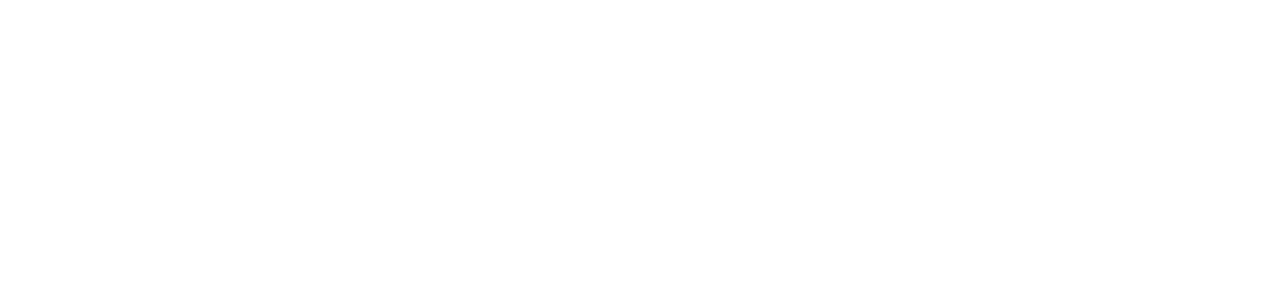
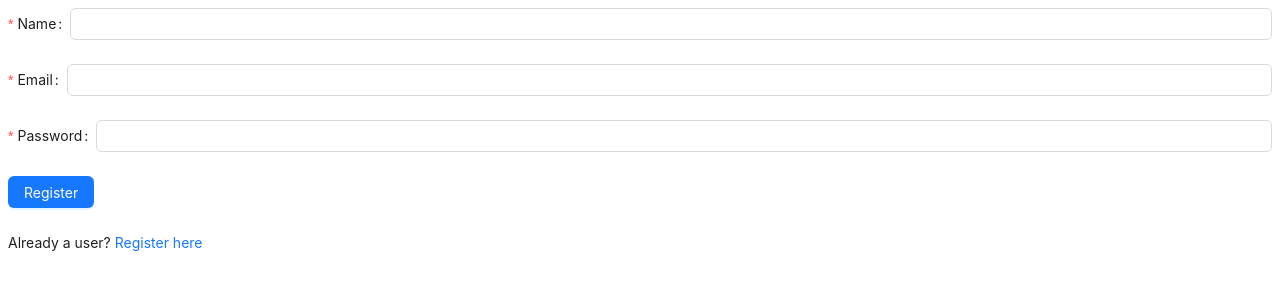
Before and after one commit to sahaj9897/AVISHKAR-2K24, a React (Vite) app in the folder vite-project/: page /RegisterPatient in a window 1280 px wide. Before the commit this address had no page. Shown: the top 300 px of the page. Built offline with nearby package versions, Linux system fonts and the light colour scheme.

Commit message:
database setup begins

```diff
--- a/vite-project/src/App.jsx
+++ b/vite-project/src/App.jsx
@@ -5,7 +5,8 @@
 import './App.css';
 import HomePage from "./pages/HomePage.jsx";
 import Login from "./pages/login.jsx";
-import Register from "./pages/RegisterDoctor.jsx"
+import RegisterDoctor from "./pages/RegisterDoctor.jsx"
+import RegisterPatient from './pages/RegisterPatient.jsx';
 
 function App() {
   return(
@@ -14,7 +15,8 @@
     <Routes>
       <Route path='/' element={<HomePage/>}></Route>
       <Route path='/login' element={<Login/>}></Route>
-      <Route path='/RegisterDoctor' element={<Register></Register>}></Route>
+      <Route path='/RegisterDoctor' element={<RegisterDoctor></RegisterDoctor>}></Route>
+      <Route path='/RegisterPatient' element={<RegisterPatient></RegisterPatient>}></Route>
     </Routes>
     </BrowserRouter>
     </>
--- a/vite-project/src/pages/RegisterDoctor.jsx
+++ b/vite-project/src/pages/RegisterDoctor.jsx
@@ -1,30 +1,38 @@
-import React from 'react'
-import {Form,Input} from 'antd';
-import '../styles/RegisterDoctor.css';
+import React from 'react';
+import { Form, Input, Button } from 'antd';
+import '../styles/RegisterPatient.css';
 import { Link } from 'react-router-dom';
+import { Userschema } from '../server/validator';
 
-const  RegisterDoctor = () => {
-  function onFinishHandler(values){
-    console.log(values)
-  }
+const RegisterDoctor = () => {
+  const onFinishHandler = async (values) => {
+    try {
+      await Userschema.parse(values);
+      console.log('Form values:', values);
+    } catch (error) {
+      console.error('Validation error:', error.errors);
+    }
+  };
+
   return (
     <div className='FormContainer'>
       <Form layout="horizontal" onFinish={onFinishHandler}>
-      <Form.Item label="Name">
-          <Input type="text" required></Input>
+        <Form.Item label="Name" name="Name" rules={[{ required: true, message: 'Name is required' }]}>
+          <Input type="text" />
         </Form.Item>
-        <Form.Item label="Email">
-          <Input type="text" required></Input>
+        <Form.Item label="Email" name="Email" rules={[{ type: 'email', message: 'Invalid email format' }, { required: true, message: 'Email is required' }]}>
+          <Input type="text" />
         </Form.Item>
-        <Form.Item label="Password">
-          <Input type="password" required></Input>
+        <Form.Item label="Password" name="Password" rules={[{ required: true, message: 'Password is required' }, { min: 8, message: 'Minimum 8 characters required' }]}>
+          <Input type="password" />
         </Form.Item>
-        <button type='submit'>Register</button>
-        <p>Already a user?</p>
-        <Link to="/login">Login here</Link>
+        <Form.Item>
+          <Button type='primary' htmlType='submit'>Register</Button>
+        </Form.Item>
+        <p>Already a user? <Link to="/login">Register here</Link></p>
       </Form>
     </div>
-  )
-}
+  );
+};
 
-export default RegisterDoctor
+export default RegisterDoctor;
--- a/vite-project/src/pages/RegisterPatient.jsx
+++ b/vite-project/src/pages/RegisterPatient.jsx
@@ -1,9 +1,38 @@
-import React from 'react'
+import React from 'react';
+import { Form, Input, Button } from 'antd';
+import '../styles/RegisterPatient.css';
+import { Link } from 'react-router-dom';
+import { Userschema } from '../server/validator';
 
-const  RegisterPatient = () => {
+const RegisterPatient = () => {
+  const onFinishHandler = async (values) => {
+    try {
+      await Userschema.parse(values);
+      console.log('Form values:', values);
+    } catch (error) {
+      console.error('Validation error:', error.errors);
+    }
+  };
+
   return (
-    <div>RegisterPatient</div>
-  )
-}
+    <div className='FormContainer'>
+      <Form layout="horizontal" onFinish={onFinishHandler}>
+        <Form.Item label="Name" name="Name" rules={[{ required: true, message: 'Name is required' }]}>
+          <Input type="text" />
+        </Form.Item>
+        <Form.Item label="Email" name="Email" rules={[{ type: 'email', message: 'Invalid email format' }, { required: true, message: 'Email is required' }]}>
+          <Input type="text" />
+        </Form.Item>
+        <Form.Item label="Password" name="Password" rules={[{ required: true, message: 'Password is required' }, { min: 8, message: 'Minimum 8 characters required' }]}>
+          <Input type="password" />
+        </Form.Item>
+        <Form.Item>
+          <Button type='primary' htmlType='submit'>Register</Button>
+        </Form.Item>
+        <p>Already a user? <Link to="/RegisterPatient">Register here</Link></p>
+      </Form>
+    </div>
+  );
+};
 
-export default RegisterPatient
+export default RegisterPatient;
--- a/vite-project/src/server/validator.js
+++ b/vite-project/src/server/validator.js
@@ -1,5 +1,8 @@
-const zod=require('zod');
+import * as zod from 'zod';
+const Userschema = zod.object({
+    Name: zod.string({message: "Name is required" }),
+    Email: zod.string().email({message:"invalid email format"}),
+    Password: zod.string({ message: "Password is required" }).min(8, { message: "Minimum 8 character required" })
+});
 
-const schema=zod.object({
-
-})
+export { Userschema };
```
Also changed, not shown: vite-project/src/styles/RegisterPatient.css (added).
